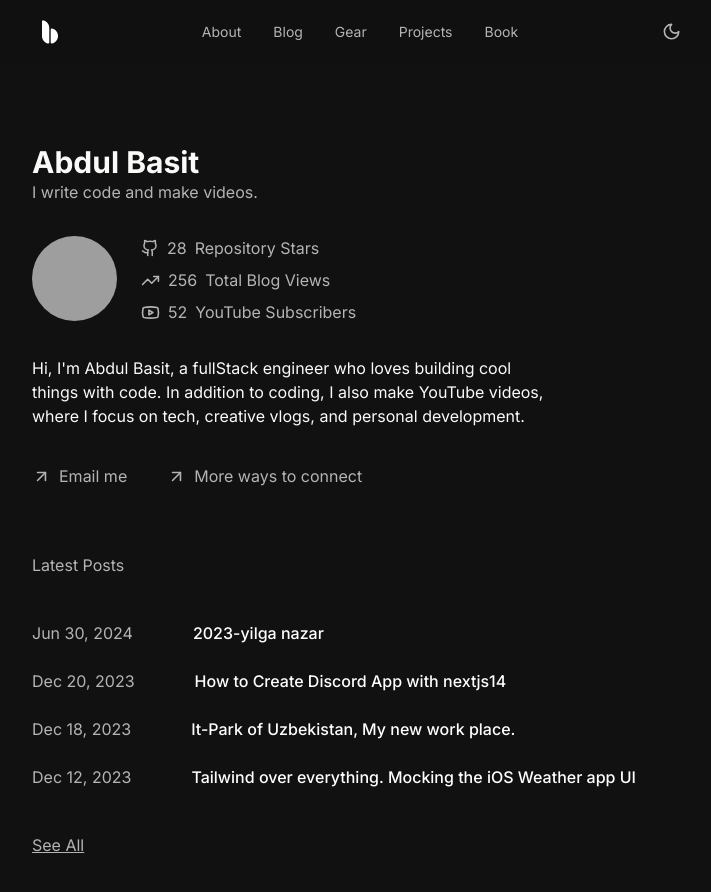
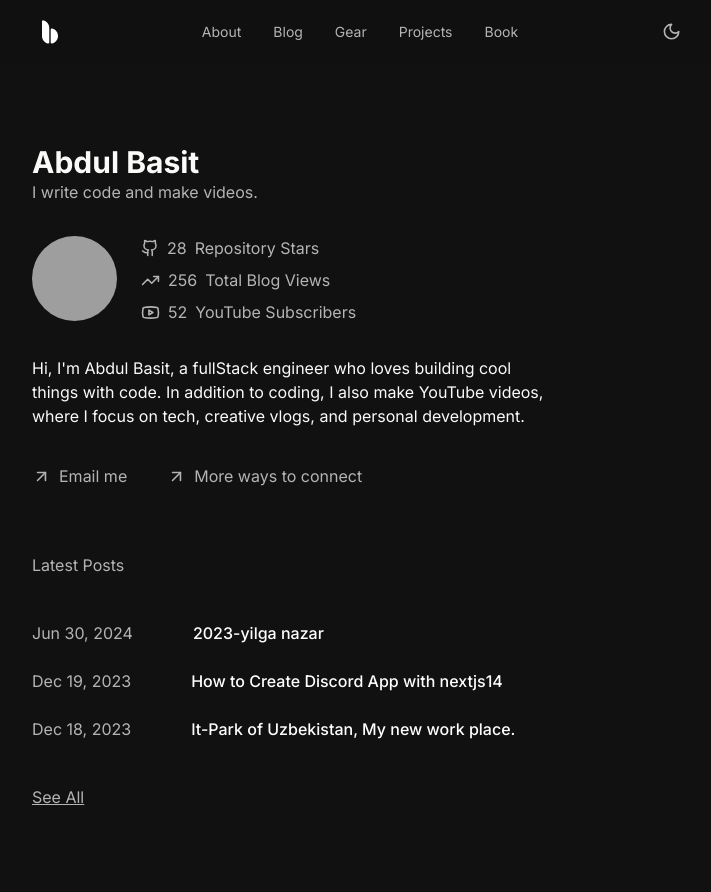
Before and after one commit to the-coder-o/a-bd.me, a Next.js app: page / in a window 1280 px wide. Shown: the top 892 px of the page, without its empty margins (278-989 px from the left). Built offline with nearby package versions, Linux system fonts and the light colour scheme; grey boxes are pictures that could not be loaded.

Commit message:
changed some styles from all pages

```diff
--- a/app/blog/[slug]/page.tsx
+++ b/app/blog/[slug]/page.tsx
@@ -35,7 +35,7 @@ const SingleBlogPage = () => {
             </div>
             <div className={'flex max-w-none items-center gap-4'}>
               <div className={'flex max-w-none items-center gap-4'}>
-                <img width={40} height={40} src={'https://i.ibb.co/7rGG5Vm/person2.jpg'} alt={blog?.blog_title} className={'rounded-full'} />
+                <img width={40} height={40} src={'https://i.ibb.co/7rGG5Vm/person2.jpg'} alt={blog?.blog_title} className={'!object-cover rounded-full'} />
                 <div className={'leading-tight'}>
                   <p className={'font-medium text-primary'}>Abdul Basit</p>
                   <p className={'text-[#646464] dark:text-[#b4b4b4]'}>
@@ -47,7 +47,7 @@ const SingleBlogPage = () => {
           </div>
           <div className="h-8"></div>
           <div className={'container-for-image'}>
-            <img width={100} height={100} src={blog?.blog_main_image_url} alt={blog?.blog_title} className={'!rounded-lg  !w-[100%]'} />
+            <img width={100} height={100} src={blog?.blog_main_image_url} alt={blog?.blog_title} className={'!object-cover !rounded-lg  !w-[100%]'} />
           </div>
           <div className="h-16"></div>
           <div className={'container prose prose-neutral animate-in'}>
@@ -75,7 +75,7 @@ const SingleBlogPage = () => {
                       <Link href={item?.url_video} target={'_blank'}>
                         <Halo strength={5} className={'flex bg-[#efefef] dark:bg-[#222222] rounded-md overflow-clip p-4 gap-4 md:gap-6 md:p-6 items-center my-8 no-underline border border-secondary'}>
                           <div className={'prose w-full max-w-[12rem]'}>
-                            <img width={600} height={400} src={item?.url_image} alt={item?.blog_title} className={'rounded-md'} />
+                            <img width={600} height={400} src={item?.url_image} alt={item?.blog_title} className={'rounded-md !object-cover'} />
                           </div>
                           <div className="w-full flex flex-col gap-2 leading-tight">
                             <p className="m-0 text-sm font-medium text-[#8d8d8d] flex items-center gap-0.5">youtube.com</p>
@@ -100,7 +100,7 @@ const SingleBlogPage = () => {
                         <div>
                           <div>
                             <figure className={'m-0 flex flex-col gap-2'}>
-                              <img src={image} alt={blog?.blog_title} className={'w-full'} />
+                              <img src={image} alt={blog?.blog_title} className={'w-full !object-cover'} />
                             </figure>
                           </div>
                         </div>
--- a/app/blog/components/blog-item.tsx
+++ b/app/blog/components/blog-item.tsx
@@ -16,9 +16,11 @@ const BlogItem = () => {
               <span className={'text-[#646464] dark:text-[#b4b4b4] max-md:w-32'}>{blog?.blog_publish_date}</span>
               <p className={'font-medium dark:text-[#fff] transition max-md:leading-tight max-sm:text-md'}>{blog?.blog_title}</p>
             </div>
-            <img src={blog?.blog_main_image_url} width={100} height={100} alt={blog?.blog_title} className={'rounded-lg hidden max-md:block !w-[100px] !h-auto'} />
+            <img src={blog?.blog_main_image_url} width={100} height={100} alt={blog?.blog_title} className={'rounded-lg !object-cover hidden max-md:block !w-[100px] !h-auto'} />
           </Link>
-        )).reverse()}
+        ))
+          .reverse()
+          .slice(0, 3)}
       </motion.div>
     </>
   )
--- a/components/ui/header/components/header-desktop.tsx
+++ b/components/ui/header/components/header-desktop.tsx
@@ -1,12 +1,17 @@
-import React from 'react'
+import React, { useState } from 'react'
+
+import Link from 'next/link'
+import { usePathname } from 'next/navigation'
+
+import { cn } from '@/lib/utils'
+
+import { BlogData } from '@/content/blog.data'
 import { HeaderData } from '@/lib/data/header.data'
-import Link from 'next/link'
-import { cn } from '@/lib/utils'
-import { usePathname } from 'next/navigation'
 
 const HeaderDesktop = () => {
   const pathName = usePathname()
 
+  const blog: any = BlogData.find((item) => item.slug === pathName.split('/')[2])
 
   return (
     <div className={'flex items-center max-md:hidden'}>
@@ -17,6 +22,7 @@ const HeaderDesktop = () => {
           className={cn(
             'text-[#646464] hover:text-primary dark:text-[#b4b4b4] hover:text-zinc-900 dark:hover:text-white transition-all text-sm px-4 py-1.5 rounded-lg',
             item.linkPath === pathName && 'transition-all dark:text-white text-zinc-900 bg-[#00000017] dark:bg-[#ffffff1b]',
+            '/blog' + blog?.slug === pathName.split('/')[2] && 'transition-all dark:text-white text-zinc-900 bg-[#00000017] dark:bg-[#ffffff1b]',
           )}
         >
           {item.linkTitle}
--- a/content/blog.data.ts
+++ b/content/blog.data.ts
@@ -173,7 +173,7 @@ export const BlogData = [
     slug: 'how-to-create-discord-app',
     blog_title: 'How to Create Discord App with nextjs14',
     blog_description: 'I did discord app with modern frameworks, in this project you can real time chatting, real time meeting from video,audio. After i tell you about what is the discord?.',
-    blog_publish_date: 'Dec 20, 2023',
+    blog_publish_date: 'Dec 19, 2023',
     blog_main_image_url: 'https://www.videogameschronicle.com/files/2021/05/discord-new-logo.jpg',
     blog_main_description:
       'Discord is a platform for hosting real-time text, video, and voice chat. While other social platforms are oriented around one central community, Discord is divided into servers or many smaller communities. Servers can be public or private spaces.',
```
